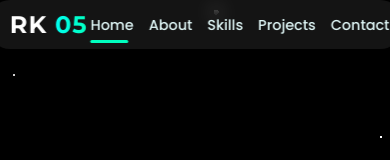
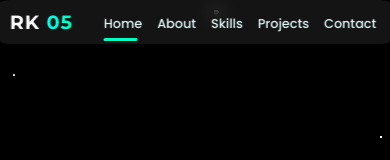
Before and after one commit to rka2005/Portfolio, a React (Vite) app in the folder frontend/: page / in a window 390 px wide. Shown: the top 160 px of the page. Built offline with nearby package versions, Linux system fonts and the light colour scheme; no server answers.

Commit message:
navbar responsive

```diff
--- a/frontend/src/index.css
+++ b/frontend/src/index.css
@@ -517,13 +517,17 @@ html {
     padding: 10px 20px;
   }
 
+  .logo {
+    font-size: 1.2rem;
+  }
+
   .nav-links {
     gap: 15px;
     margin-left: 25px;
   }
 
   .nav-links a {
-    font-size: 0.9rem;
+    font-size: 0.8rem;
   }
 
   /* --- Hero --- */
```
